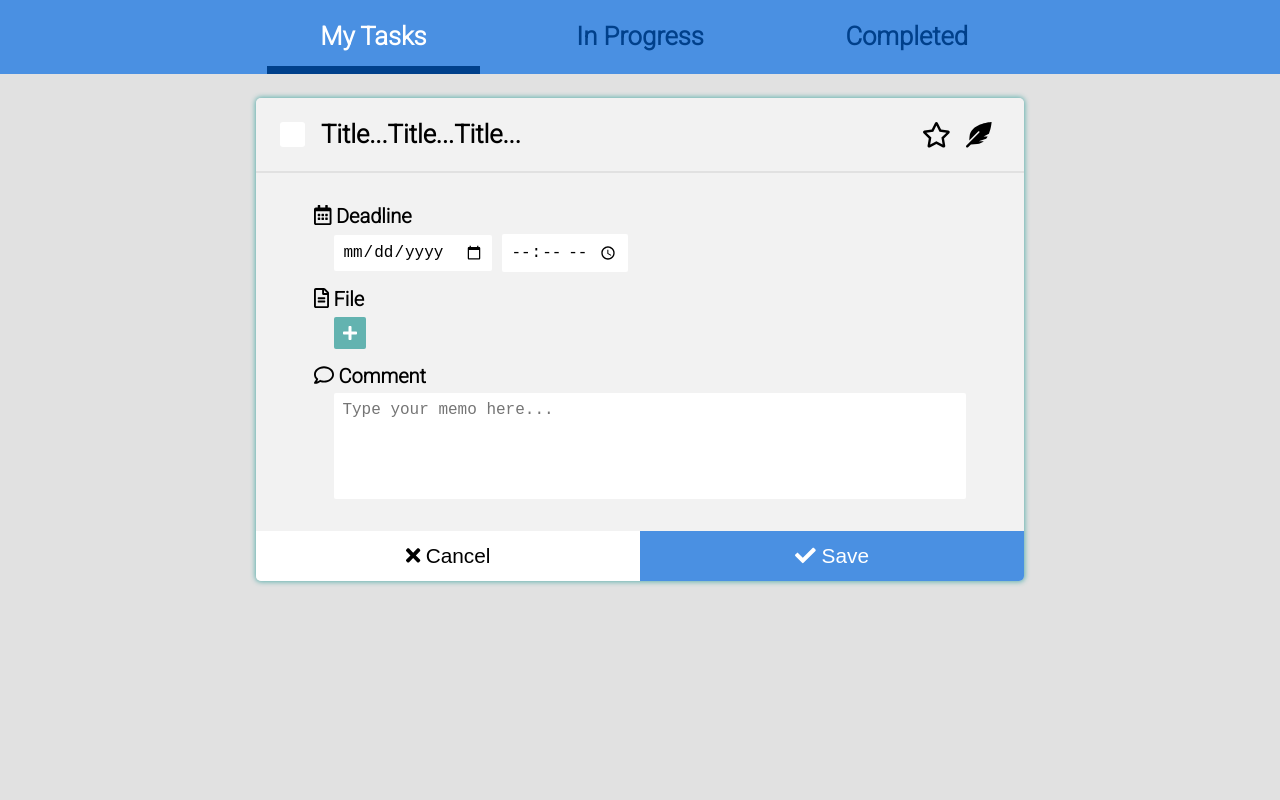
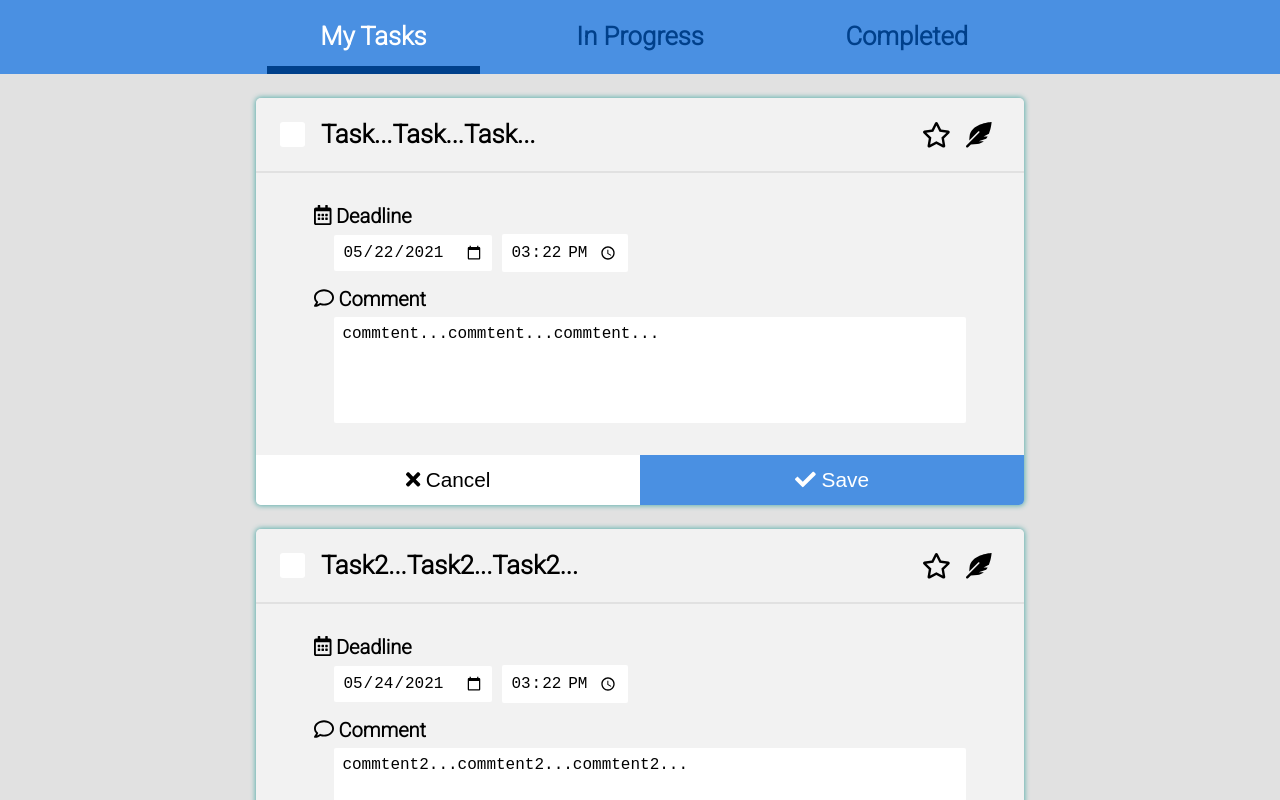
Before and after one commit to timchen0607/Task-Manager, a Vue app: page / in a window 1280 px wide. Shown: the top 800 px of the page. Built offline with nearby package versions, Linux system fonts and the light colour scheme.

Commit message:
Feat: 動態載入任務清單

```diff
--- a/src/App.vue
+++ b/src/App.vue
@@ -1,15 +1,14 @@
 <template>
   <header class="nav">
     <div class="container">
-      <router-link to="/" class="title" replace>My Tasks</router-link>
-      <router-link to="/InProgress" class="title" replace>
+      <router-link to="/" class="title">My Tasks</router-link>
+      <router-link to="/InProgress" class="title">
         In Progress
       </router-link>
-      <router-link to="/Completed" class="title" replace>Completed</router-link>
+      <router-link to="/Completed" class="title">Completed</router-link>
     </div>
   </header>
   <router-view />
-  <div>{{ currentRoute }}</div>
 </template>
 
 <style lang="scss">
--- a/src/components/TaskList.vue
+++ b/src/components/TaskItem.vue
@@ -2,7 +2,7 @@
   <article class="task show">
     <header class="task-header title">
       <div class="task-header-check"><i class="fas fa-check"></i></div>
-      <h2 class="task-header-title">Title...Title...Title...</h2>
+      <h2 class="task-header-title" v-text="task.title"></h2>
       <i class="far fa-star"></i>
       <i class="fas fa-feather-alt"></i>
     </header>
@@ -13,20 +13,8 @@
           Deadline
         </label>
         <div class="inputGroup-content">
-          <input type="date" name="" id="" />
-          <input type="time" name="" id="" />
-        </div>
-      </div>
-      <div class="inputGroup">
-        <label for="" class="inputGroup-title subtitle">
-          <i class="far fa-file-alt"></i>
-          File
-        </label>
-        <div class="inputGroup-content">
-          <label for="taskFile" class="updateBtn"
-            ><i class="fas fa-plus"></i
-          ></label>
-          <input type="file" name="" id="taskFile" />
+          <input type="date" :value="task.date" />
+          <input type="time" :value="task.time" />
         </div>
       </div>
       <div class="inputGroup">
@@ -39,6 +27,7 @@
             id=""
             rows="5"
             placeholder="Type your memo here..."
+            :value="task.comment"
           ></textarea>
         </div>
       </div>
@@ -58,6 +47,9 @@
 import { defineComponent } from "vue";
 export default defineComponent({
   name: "TaskList",
+  props: {
+    task: Object,
+  },
   setup() {},
 });
 </script>
@@ -154,9 +146,8 @@ export default defineComponent({
 
     input[type="date"],
     input[type="time"],
-    input[type="file"],
     textarea {
-      width: 100%;
+      width: auto;
       font-size: 1rem;
       padding: 0.5rem;
       border: none;
@@ -166,26 +157,8 @@ export default defineComponent({
     input[type="date"] {
       margin-right: 10px;
     }
-    input[type="date"],
-    input[type="time"] {
-      width: auto;
-    }
-    input[type="file"] {
-      padding: 0;
-      display: none;
-    }
-    .updateBtn {
-      display: flex;
-      justify-content: center;
-      align-items: center;
-      width: 32px;
-      height: 32px;
-      color: $c_light;
-      background-color: $c_success;
-      border-radius: 2px;
-      cursor: pointer;
-    }
     textarea {
+      width: 100%;
       resize: none;
     }
   }
--- a/src/views/MyTasks.vue
+++ b/src/views/MyTasks.vue
@@ -1,17 +1,51 @@
 <template>
   <div class="container">
-    <TaskList></TaskList>
+    <TaskItem v-for="task in db.tasks" :key="task.id" :task="task"></TaskItem>
   </div>
 </template>
 
 <script>
-// @ is an alias to /src
-import TaskList from "@/components/TaskList.vue";
+import { defineComponent, reactive } from "vue";
+import TaskItem from "@/components/TaskItem.vue";
 
-export default {
+export default defineComponent({
   name: "Home",
   components: {
-    TaskList,
+    TaskItem,
   },
-};
+  setup() {
+    const db = reactive({
+      tasks: [
+        {
+          id: 1,
+          title: "Task...Task...Task...",
+          date: "2021-05-22",
+          time: "15:22",
+          comment: "commtent...commtent...commtent...",
+          pinning: false,
+          completed: false,
+        },
+        {
+          id: 2,
+          title: "Task2...Task2...Task2...",
+          date: "2021-05-24",
+          time: "15:22",
+          comment: "commtent2...commtent2...commtent2...",
+          pinning: true,
+          completed: true,
+        },
+        {
+          id: 3,
+          title: "Task3...Task3...Task3...",
+          date: "2021-06-24",
+          time: "22:22",
+          comment: "commtent3...commtent3...commtent3...",
+          pinning: false,
+          completed: true,
+        },
+      ],
+    });
+    return { db };
+  },
+});
 </script>
```
